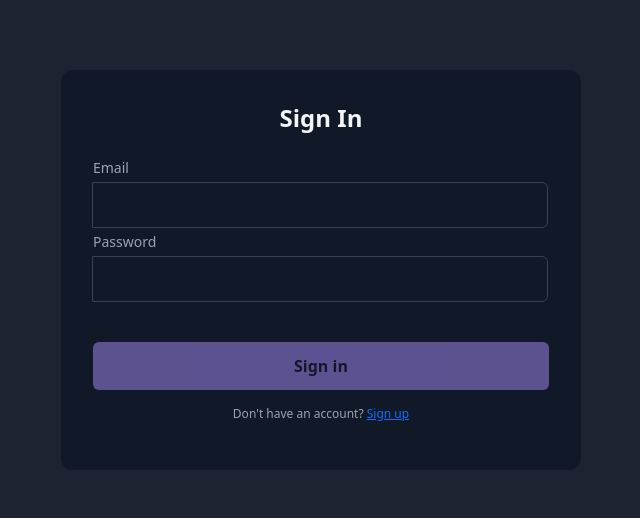
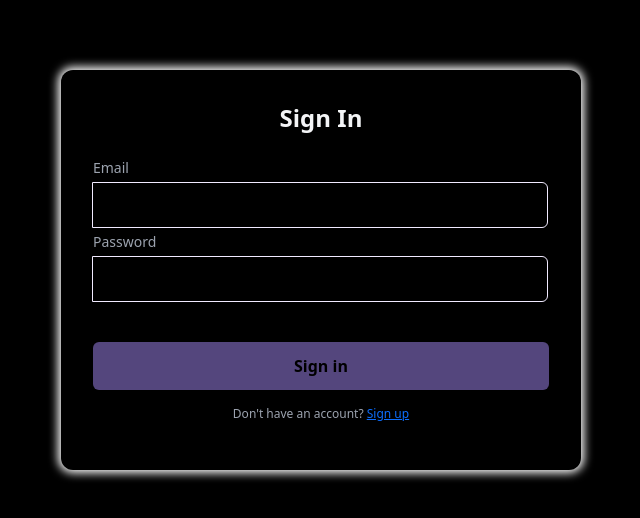
Before and after one commit to dlimiyassin/CareerHub, an Angular app: page /sign-in in a window 1280 px wide. Shown: the part 130-648 px from the top of the page, without its empty margins (319-959 px from the left). Built offline with nearby package versions, Linux system fonts and the light colour scheme.

Commit message:
my current work

```diff
--- a/db.json
+++ b/db.json
@@ -13,6 +13,42 @@
       "skils": [
         "java"
       ]
+    },
+    {
+      "id": "32e8",
+      "firstName": "yassine",
+      "lastName": "dlimi",
+      "phone": "0644832235",
+      "email": "dlimiyassine@gmail.com",
+      "password": "35665yu",
+      "role": "CANDIDATE",
+      "LoggedIn": false,
+      "cv": "",
+      "skils": []
+    },
+    {
+      "id": "eecc",
+      "firstName": "yassine",
+      "lastName": "dlimi",
+      "phone": "0644832235",
+      "email": "dlimiyassi@gmail.com",
+      "password": "fghjkldf",
+      "role": "CANDIDATE",
+      "LoggedIn": false,
+      "cv": "",
+      "skils": []
+    },
+    {
+      "id": "5b8e",
+      "firstName": "yassine",
+      "lastName": "dlimi",
+      "phone": "0644832235",
+      "email": "dlimiyassjpiine13@gmail.com",
+      "password": "ctkcszx",
+      "role": "CANDIDATE",
+      "LoggedIn": false,
+      "cv": "",
+      "skils": []
     }
   ],
   "companies": [
--- a/src/app/Auth/choose-sign-method/choose-sign-method.component.css
+++ b/src/app/Auth/choose-sign-method/choose-sign-method.component.css
@@ -3,17 +3,23 @@ body {
     justify-content: center;
     height: 100vh;
     margin: 0;
-    background-color: rgb(29, 35, 48);
+    background-color: rgb(0, 0, 0);
     padding: 15vh;
   }
 
 .form-container {
+    display: flex;
+    flex-direction: column;
+    align-items: center;
+    justify-content: center;
+    margin-inline: 50px;
     width: 620px;
-    height: 300px;
-    border-radius: 0.75rem;
-    background-color: rgba(17, 24, 39, 1);
+    height: fit-content;
+    border-radius: 25px;
+    background-color: rgb(0, 0, 0);
     padding: 2rem;
     color: rgba(243, 244, 246, 1);
+    box-shadow: 0 0 10px 3px white;
   }
 
   button {
--- a/src/app/Auth/choose-sign-method/choose-sign-method.component.html
+++ b/src/app/Auth/choose-sign-method/choose-sign-method.component.html
@@ -1,10 +1,22 @@
 <body>
-    <div class="form-container">
-        <h1 class="text-center my-3">You Are</h1>
-        <div class="d-flex justify-content-center">
-            <button routerLink="/condidat-sign-up">condidat</button>
-            <button routerLink="/company-sign-up">comapny</button>
+    <div class="row">
+        <div class="col-6">
+            <div class="form-container">
+                <h1 class="text-center my-3">I'm a freelancer</h1>
+                <img class="text-center" src="../../../assets/img/freelancer.png" alt="company img" height="200px" width="200px">
+                <div class="d-flex justify-content-center">
+                    <button routerLink="/condidat-sign-up">candidate</button>
+                </div>
+            </div>
+        </div>
+        <div class="col-6">
+            <div class="form-container">
+                <h1 class="text-center my-3">I'm a company</h1>
+                <img src="../../../assets/img/company.png" alt="company img" height="200px" width="200px">
+                <div class="d-flex justify-content-center">
+                    <button routerLink="/company-sign-up">comapny</button>
+                </div>
+            </div>
         </div>
     </div>
-
-    </body>
+</body>
--- a/src/app/Auth/company-sign-up/company-sign-up.component.css
+++ b/src/app/Auth/company-sign-up/company-sign-up.component.css
@@ -4,14 +4,16 @@ body {
     align-items: center;
     height: 100vh;
     margin: 0;
-    background-color: rgb(29, 35, 48);
+    background-color: rgb(0, 0, 0);
   }
 .form-container {
     width: 520px;
     border-radius: 0.75rem;
-    background-color: rgba(17, 24, 39, 1);
+    background-color: rgb(0, 0, 0);
     padding: 2rem;
     color: rgba(243, 244, 246, 1);
+    box-shadow: 0 0 10px 3px white;
+
   }
 
 
@@ -38,14 +40,18 @@ body {
     margin-bottom: 4px;
   }
 
-  .input-group input {
+  input {
     width: 100%;
     border-radius: 0.375rem;
-    border: 1px solid rgba(55, 65, 81, 1);
+    border: 1px solid #F1EAFF;
     outline: 0;
-    background-color: rgba(17, 24, 39, 1);
+    background-color: rgb(0, 0, 0);
     padding: 0.75rem 1rem;
-    color: rgba(243, 244, 246, 1);
+    color: rgb(255, 255, 255);
+  }
+
+  .input-group input:invalid {
+    border: 2px solid rgb(255, 102, 102);
   }
 
   .input-group input:focus {
@@ -73,7 +79,7 @@ body {
 }
 
 li {
-    color: rgb(255, 179, 0);
+    color: rgb(255, 76, 76);
     margin-top: 10px;
   }
 button:disabled {
--- a/src/app/Auth/condidat-sign-up/condidat-sign-up.component.css
+++ b/src/app/Auth/condidat-sign-up/condidat-sign-up.component.css
@@ -4,14 +4,18 @@ body {
     align-items: center;
     height: 100vh;
     margin: 0;
-    background-color: rgb(29, 35, 48);
+    background-color: rgb(0, 0, 0);
+
+
   }
 .form-container {
     width: 520px;
     border-radius: 0.75rem;
-    background-color: rgba(17, 24, 39, 1);
+    background-color: rgb(0, 0, 0);
     padding: 2rem;
     color: rgba(243, 244, 246, 1);
+    box-shadow: 0 0 10px 3px white;
+
   }
 
 
@@ -38,14 +42,18 @@ body {
     margin-bottom: 4px;
   }
 
-  .input-group input {
+  input {
     width: 100%;
     border-radius: 0.375rem;
-    border: 1px solid rgba(55, 65, 81, 1);
+    border: 1px solid #F1EAFF;
     outline: 0;
-    background-color: rgba(17, 24, 39, 1);
+    background-color: rgb(0, 0, 0);
     padding: 0.75rem 1rem;
-    color: rgba(243, 244, 246, 1);
+    color: rgb(255, 255, 255);
+  }
+
+  .input-group input:invalid {
+    border: 2px solid rgb(255, 102, 102);
   }
 
   .input-group input:focus {
@@ -97,6 +105,6 @@ body {
     cursor: not-allowed;
     }
 li {
-  color: rgb(255, 179, 0);
+  color: rgb(255, 63, 63);
   margin-top: 10px;
 }
--- a/src/app/Auth/condidat-sign-up/condidat-sign-up.component.ts
+++ b/src/app/Auth/condidat-sign-up/condidat-sign-up.component.ts
@@ -90,7 +90,7 @@ signUp(){
     }
     this.authService.signUpCandidate(cred).subscribe({
       next: (rep) => {
-        this.route.navigateByUrl("/sign-in")
+        this.route.navigateByUrl("/candidate/cv")
         this.condidatForm.reset()
       },
       error: (err) => {console.log(err);
--- a/src/app/Auth/sign-in/sign-in.component.css
+++ b/src/app/Auth/sign-in/sign-in.component.css
@@ -4,14 +4,16 @@ body {
     align-items: center;
     height: 100vh;
     margin: 0;
-    background-color: rgb(29, 35, 48);
+    background-color: rgb(0, 0, 0);
   }
 .form-container {
     width: 520px;
     border-radius: 0.75rem;
-    background-color: rgba(17, 24, 39, 1);
+    background-color: rgb(0, 0, 0);
     padding: 2rem;
     color: rgba(243, 244, 246, 1);
+    box-shadow: 0 0 10px 3px white;
+
   }
 
 
@@ -41,15 +43,15 @@ body {
  input {
     width: 100%;
     border-radius: 0.375rem;
-    border: 1px solid rgba(55, 65, 81, 1);
+    border: 1px solid #F1EAFF;
     outline: 0;
-    background-color: rgba(17, 24, 39, 1);
+    background-color: rgb(0, 0, 0);
     padding: 0.75rem 1rem;
-    color: rgba(243, 244, 246, 1);
+    color: rgb(255, 255, 255);
   }
 
   .input-group input:invalid {
-    border: 2px solid rgb(255, 179, 0);
+    border: 2px solid rgb(255, 102, 102);
   }
 
   .input-group input:focus {
@@ -63,7 +65,7 @@ body {
     background-color: rgba(167, 139, 250, 1);
     padding: 0.75rem;
     text-align: center;
-    color: rgba(17, 24, 39, 1);
+    color: rgb(0, 0, 0);
     border: none;
     border-radius: 0.375rem;
     font-weight: 600;
@@ -82,6 +84,6 @@ button:disabled {
   }
 
   li {
-    color: rgb(255, 179, 0);
+    color: rgb(255, 0, 0);
     margin-top: 10px;
   }
--- a/src/app/Auth/sign-in/sign-in.component.ts
+++ b/src/app/Auth/sign-in/sign-in.component.ts
@@ -46,7 +46,6 @@ export class SignInComponent {
       next : (users) => {
         const isExist = this.isExist(users,this.Loginform.get('email')?.value,this.Loginform.get('password')?.value)
         if(isExist){
-          console.log(this.user);
           showErrorMessage = true
           this.handleUser(this.user)
           this.route.navigateByUrl("/company/offer")
--- a/src/app/services/auth.service.ts
+++ b/src/app/services/auth.service.ts
@@ -24,6 +24,7 @@ export class AuthService {
   getCompanies() : Observable<Company[]> {
     return this.http.get<Company[]>("http://localhost:3000/companies")
   }
+
   saveToLocalStorage(user : any){
     localStorage.setItem('id', user.id)
     localStorage.setItem('email', user.email)
```
Also changed, not shown: src/assets/img/company.png (added), src/assets/img/freelancer.png (added).
